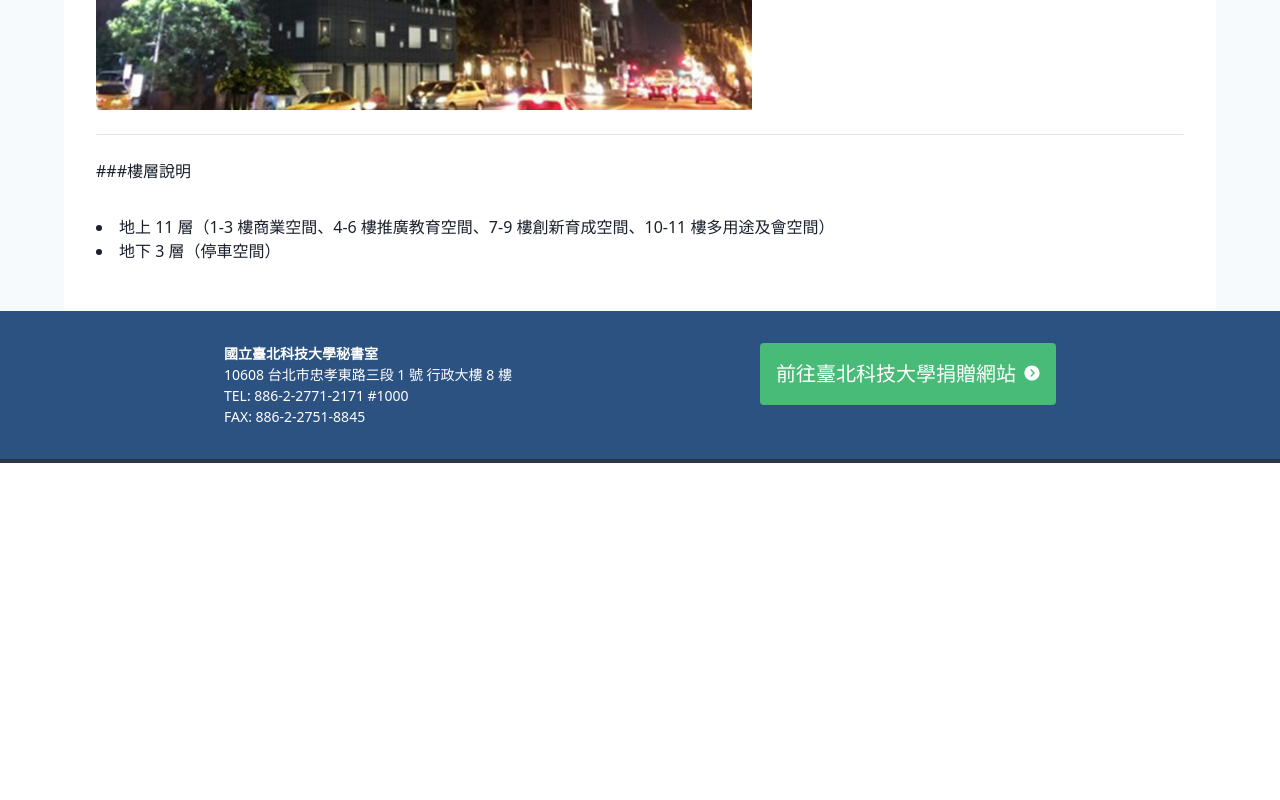
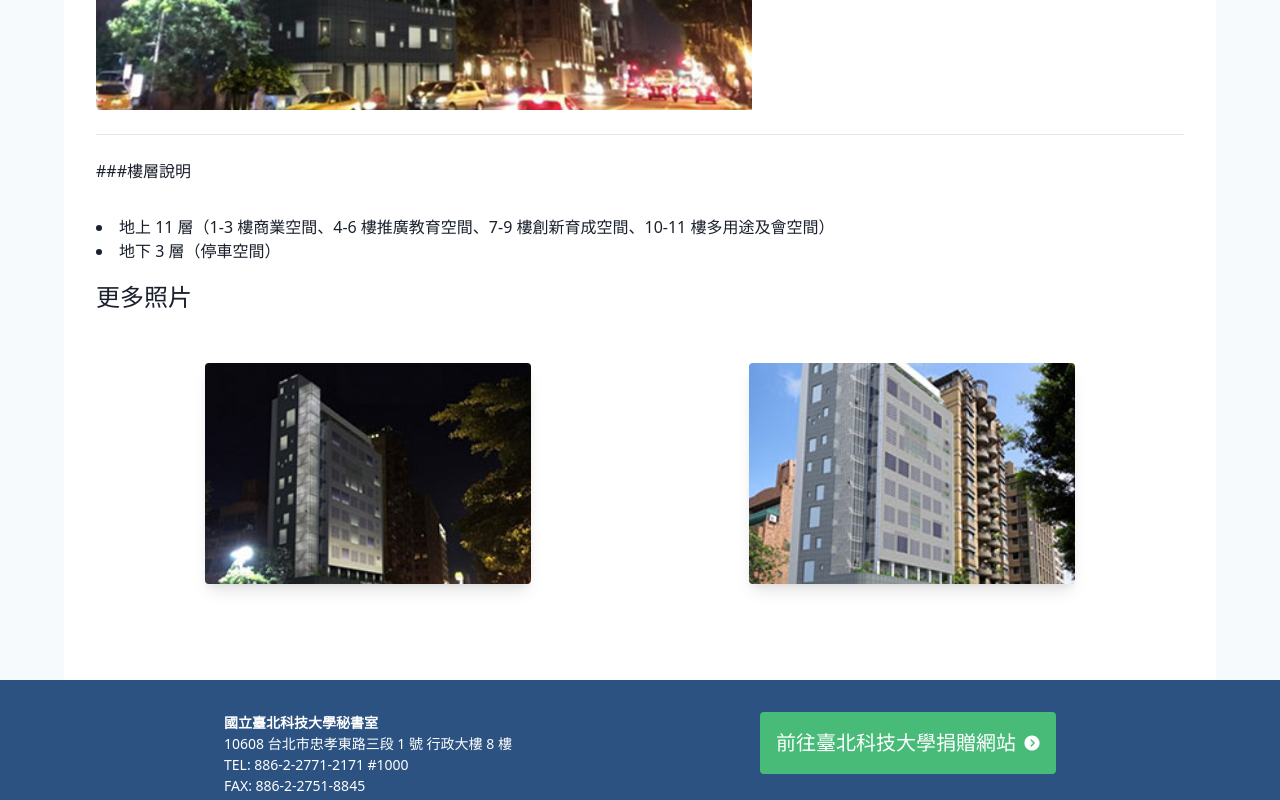
Before and after one commit to galearii/taipei-tech-construction-projects, a Gatsby site: page /in-progress/chengpu-building in a window 1280 px wide. Shown: the part 483-1283 px from the top of the page. Before the commit the page ends 946 px from the top, so only its background shows below. Built offline with nearby package versions, Linux system fonts and the light colour scheme; Gatsby itself is replaced by a stand-in of ours.

Commit message:
Added image list component on project detail page

```diff
--- /dev/null
+++ b/src/components/imageListComponent.js
@@ -0,0 +1,24 @@
+import React from "react";
+
+function ImageListComponent({ imageList }) {
+  console.log(imageList);
+
+  return (
+    <div className="project-detail-content">
+      <h3>更多照片</h3>
+      <div className="flex flex-wrap justify-start mt-12 mb-12">
+      {imageList.map((item) => (
+        <div class="mx-auto mb-4 w-2/3 sm:w-5/12 md:w-30p rounded overflow-hidden shadow-lg">
+          <a href={item + ".jpg"}>
+            <img class="w-full"
+                 src={item + "-small.jpg"}
+                 alt="Sunset in the mountains" />
+          </a>
+        </div>
+      ))}
+      </div>
+    </div>
+  );
+};
+
+export default ImageListComponent;
--- a/src/pages/in-progress/chengpu-building.md
+++ b/src/pages/in-progress/chengpu-building.md
@@ -4,6 +4,9 @@ order: "B"
 floorArea: "4,447 平方公尺"
 cost: "2 億 8260 萬元"
 schedule: "預計於 2021 年 6 月完工"
+imageList:
+  - "/in-progress/chengpu-building/night"
+  - "/in-progress/chengpu-building/day"
 ---
 
 ###樓層說明
--- a/src/templates/project-detail.js
+++ b/src/templates/project-detail.js
@@ -1,6 +1,7 @@
 import React from "react"
 import { graphql } from "gatsby"
 import Layout from "../components/layout"
+import ImageListComponent from "../components/imageListComponent"
 
 export default ({ data }) => {
   const post = data.markdownRemark
@@ -13,9 +14,7 @@ export default ({ data }) => {
 
       <div>
         <h2 className="text-4xl font-bold mb-6">
-
             {post.frontmatter.title}
-
         </h2>
 
         <div className="mb-6 pb-6 border-b md:flex md:justify-between">
@@ -61,6 +60,10 @@ export default ({ data }) => {
         </div>
 
         <div className="project-detail-content" dangerouslySetInnerHTML={{ __html: post.html }} />
+
+        {post.frontmatter.imageList &&
+          <ImageListComponent imageList={post.frontmatter.imageList} />
+        }
       </div>
     </Layout>
   )
@@ -78,6 +81,7 @@ export const query = graphql`
         floorArea
         cost
         schedule
+        imageList
       }
     }
   }
```
Also changed, not shown: static/in-progress/chengpu-building/day-small.jpg (added), static/in-progress/chengpu-building/day.jpg (added), static/in-progress/chengpu-building/night-small.jpg (added), static/in-progress/chengpu-building/night.jpg (added).
